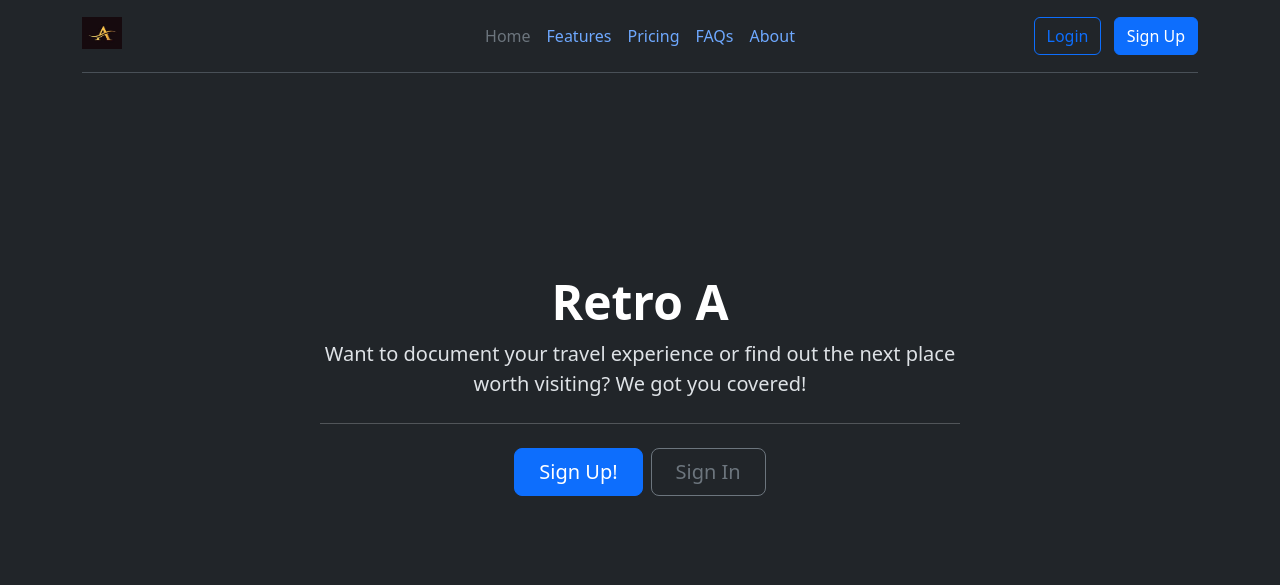
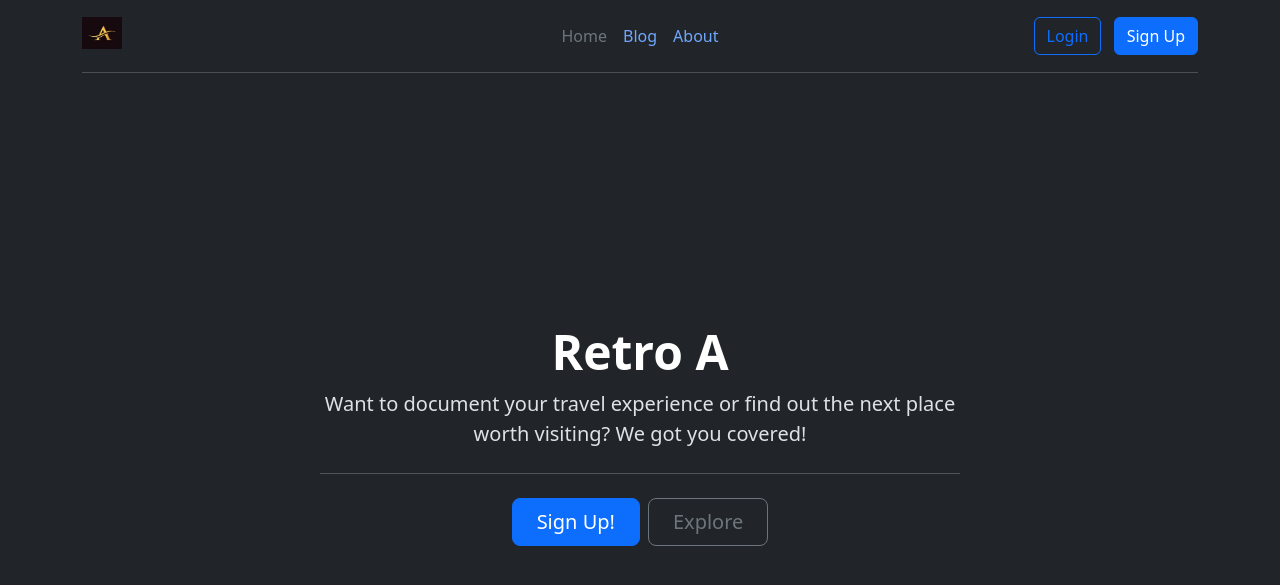
Before and after one commit to posiboy/pipe_project, a Flask app: page / in a window 1280 px wide. Shown: the top 585 px of the page. Run offline with Flask 3, Linux system fonts and the light colour scheme; some libraries are stand-ins or nearby versions.

Commit message:
Update project

```diff
--- a/main.py
+++ b/main.py
@@ -1,6 +1,6 @@
 from flask import Flask, render_template
 from flask_bootstrap import Bootstrap5
-from forms import LoginForm
+from forms import LoginForm, UploadForm
 
 app = Flask(__name__)
 app.config['SECRET_KEY'] = '123456789'
@@ -12,7 +12,7 @@ def home():
     return render_template('index.html')
 
 
-@app.route('/login')
+@app.route('/login', methods=['POST', 'GET'])
 def login():
     login_form = LoginForm()
     if login_form.validate_on_submit():
@@ -20,5 +20,13 @@ def login():
     return render_template('login.html', form=login_form)
 
 
+@app.route('/upload', methods=['POST', 'GET'])
+def upload():
+    upload_form = UploadForm()
+    if upload_form.validate_on_submit():
+        pass
+    return render_template('upload.html', form=upload_form)
+
+
 if __name__ == '__main__':
     app.run(debug=True)
--- a/requirements.txt
+++ b/requirements.txt
@@ -1,6 +1,6 @@
 Flask==3.0.3
 Bootstrap-Flask==2.4.0
 gunicorn==22.0.0
-Werkzeug==3.0.0
+Werkzeug==3.0.3
 Flask-WTF==1.2.1
 WTForms==3.0.1
--- a/static/css/styles.css
+++ b/static/css/styles.css
@@ -8,6 +8,6 @@ body {
 }
 
 .hero {
-    margin-top: 100px;
+    margin-top: 150px;
     padding-top: 100px;
 }
--- a/templates/base.html
+++ b/templates/base.html
@@ -29,9 +29,9 @@
 
           <ul class="nav col-12 col-md-auto mb-2 justify-content-center mb-md-0">
             <li><a href="{{ url_for('home') }}" class="nav-link px-2 link-secondary">Home</a></li>
-            <li><a href="#" class="nav-link px-2">Features</a></li>
-            <li><a href="#" class="nav-link px-2">Pricing</a></li>
-            <li><a href="#" class="nav-link px-2">FAQs</a></li>
+            <li><a href="#" class="nav-link px-2">Blog</a></li>
+            <!-- <li><a href="#" class="nav-link px-2">Pricing</a></li>
+            <li><a href="#" class="nav-link px-2">FAQs</a></li> -->
             <li><a href="#" class="nav-link px-2">About</a></li>
           </ul>
 
--- a/templates/index.html
+++ b/templates/index.html
@@ -11,7 +11,8 @@
             <hr class="my-4">
             <div class="d-grid gap-2 d-sm-flex justify-content-sm-center">
                 <button type="button" class="btn btn-primary btn-lg px-4 gap-3">Sign Up!</button>
-                <button type="button" class="btn btn-outline-secondary btn-lg px-4">Sign In</button>
+                <a class="btn btn-outline-secondary btn-lg px-4" href="{{ url_for('home') }}">Explore</a>
+                <!-- <button type="button" class="btn btn-outline-secondary btn-lg px-4">Sign In</button> -->
             </div>
         </div>
     </div>
```
Also changed, not shown: forms.py (+8 -8 lines), upload.html (added).
